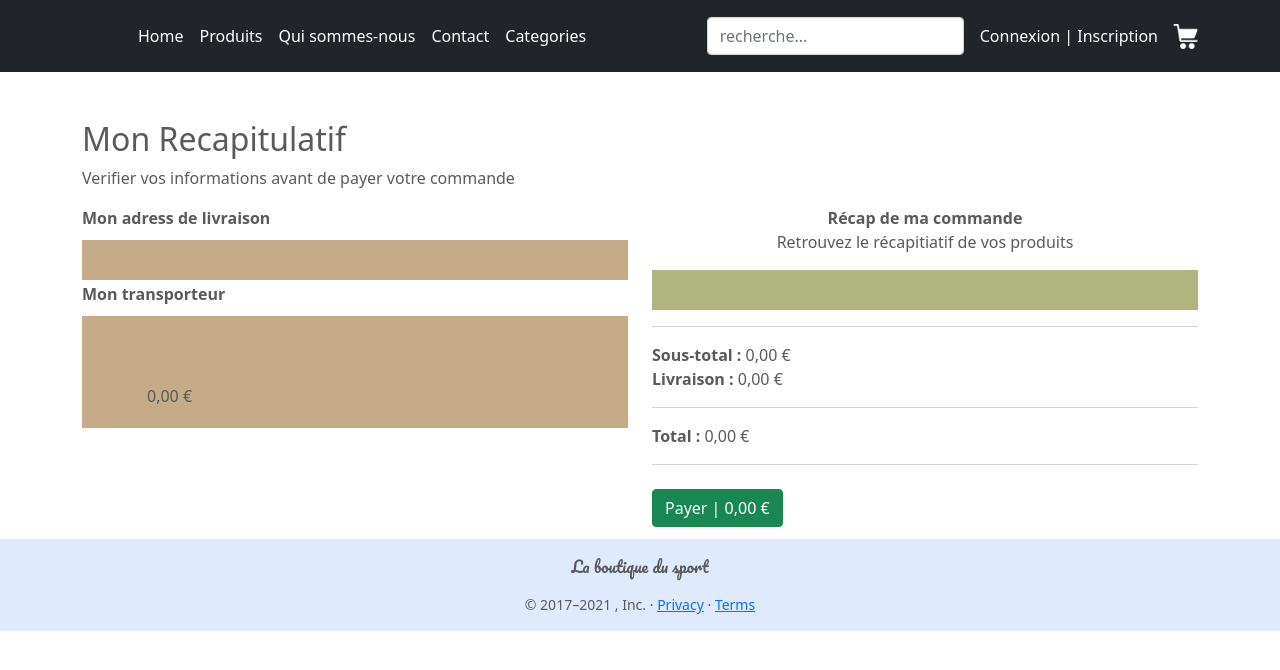
After one commit to OMAR-hub-dev/LaMaisonDeLADeco, a Symfony app: template templates/order/add.html.twig in a window 1280 px wide. The commit adds this page. Shown: the top 670 px of the page. Run offline with Twig, Linux system fonts and the light colour scheme; the template is opened without the code that fills it, so the values that code supplies are empty; some libraries are stand-ins or nearby versions; some web fonts are replaced.

Commit message:
tunnel de vente

```diff
--- a/public/carousel/carousel.css
+++ b/public/carousel/carousel.css
@@ -143,3 +143,15 @@ body {
   max-width: 400px;
   margin: 0 auto;
 }
+.form-check{
+  background-color: rgb(197, 171, 136);
+  padding: 20px 65px;
+  margin-top: 10px;
+}
+.col-form-label{
+  font-weight: bold;
+}
+.order-sumary{
+  background-color: rgb(176, 180, 126);
+  padding: 20px;
+}
--- a/src/Form/OrderType.php
+++ b/src/Form/OrderType.php
@@ -17,7 +17,7 @@ class OrderType extends AbstractType
         $user = $options['user'];
         $builder
             ->add('adresses', EntityType::class,[
-                'label'     => 'Choisissez votre adresse de livraison ',
+                'label'     => false,
                 'required'  => true,
                 'class'     =>Adress::class,
                 'choices'   =>$user->getAdresses(),
--- /dev/null
+++ b/templates/order/add.html.twig
@@ -0,0 +1,60 @@
+{% extends 'base.html.twig' %}
+
+{% block title %}Paiement de  ma commande{% endblock %}
+
+{% block body %}
+    <h2>Mon Recapitulatif</h2>
+    <p>Verifier vos informations avant de payer votre commande</p>
+    <div class="row">
+        <div class="col-md-6">
+
+           <strong>Mon adress de livraison </strong><br>
+            <div class="form-check ">
+                {{ delivery|raw}}
+            </div>
+
+           <strong> Mon transporteur</strong><br>
+            <div class="form-check">
+                {{ transporteur.name }} <br>
+                {{ transporteur.description }} <br>
+                {{ transporteur.price|number_format(2, ',', '.')  }} €
+            </div>
+        </div>
+        <div class="col-md-6">
+            <div class="text-center">
+                <b>Récap de ma commande</b><br>
+                <p>Retrouvez le récapitiatif de vos produits</p>
+            </div>
+            <div class="order-sumary">
+                {% set total = null %}
+                {% for product in cart %}
+
+                <div class="row">
+                    <div class="col-2">
+                        <img src="/uploads/produits/{{ product.product.illustration }}" alt="{{ product.product.name }}" height="50px" width="50px">
+                    </div>
+                    <div class="col-8 my-auto">
+                        {{ product.product.name }} <br>
+                        x {{ product.quantity }}
+                        <small>{{ product.product.subtitle }} <br>
+                        </small>
+                    </div>
+                    <div class="col-2 my-auto">
+                        {{ ((product.product.price * product.quantity) /100)|number_format(2, ',', '.') }}
+                    </div>
+                </div>
+                    {% set total = total +(product.product.price * product.quantity) %}
+
+                {% endfor %}
+            </div>
+                <hr>
+                    <strong>Sous-total : </strong> {{ (total /100)|number_format(2, ',', '.') }} €<br>
+                    <strong>Livraison : </strong>{{ transporteur.price|number_format(2, ',', '.')  }} €
+                <hr>
+                    <strong>Total : </strong>{{ ((transporteur.price) + (total /100))|number_format(2, ',', '.')  }} €
+                <hr>
+                <a href="" class="btn btn-success btn-block my-2">Payer | {{ ((transporteur.price) + (total /100))|number_format(2, ',', '.')  }} €</a>
+        </div>
+
+    </div>
+{% endblock %}
```
Also changed, not shown: migrations/Version20211101103132.php (added, +31 -0 lines), migrations/Version20211101124832.php (added, +31 -0 lines), src/Controller/OrderController.php (+74 -2 lines), src/Entity/Order.php (+22 -5 lines), templates/order/index.html.twig (+13 -8 lines).
